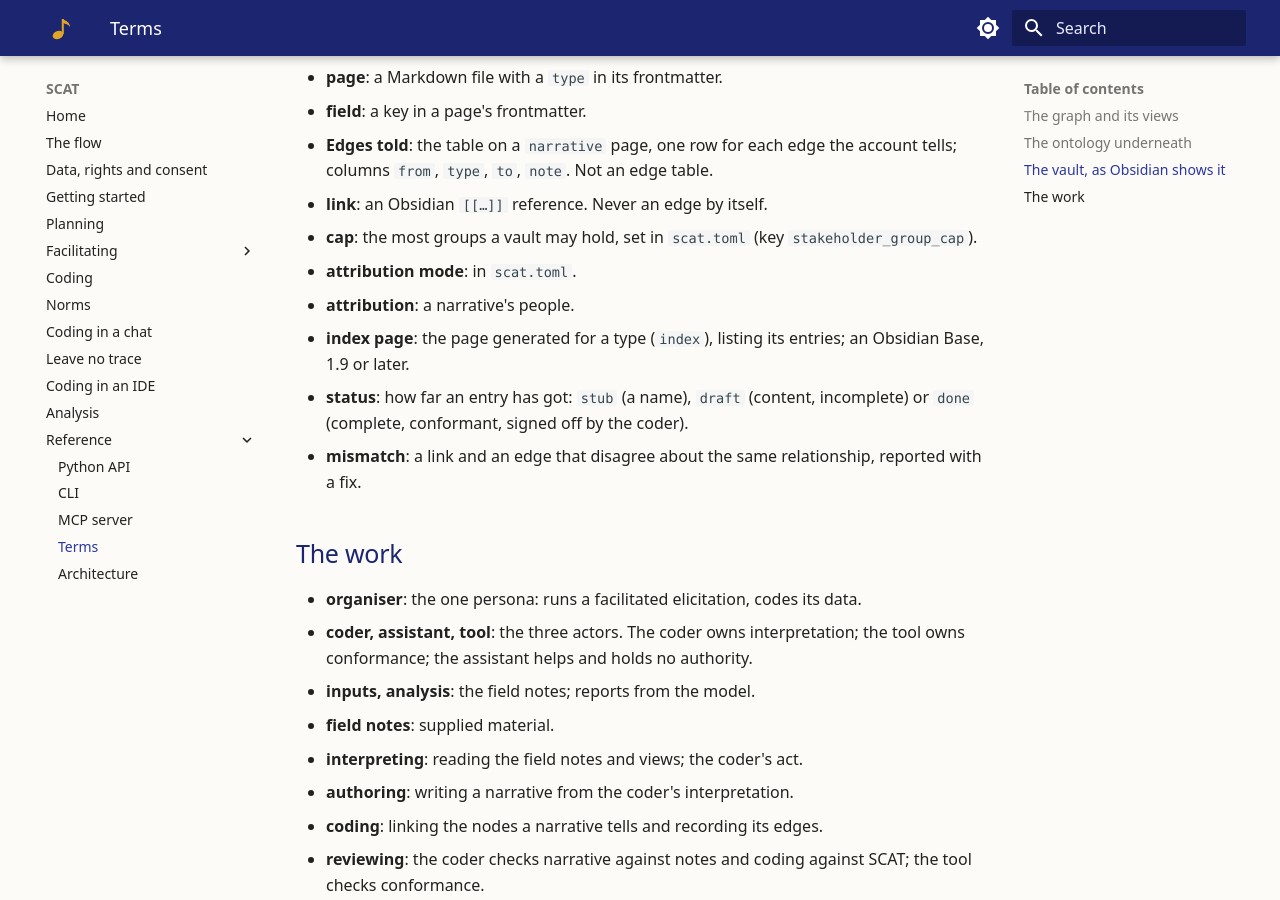
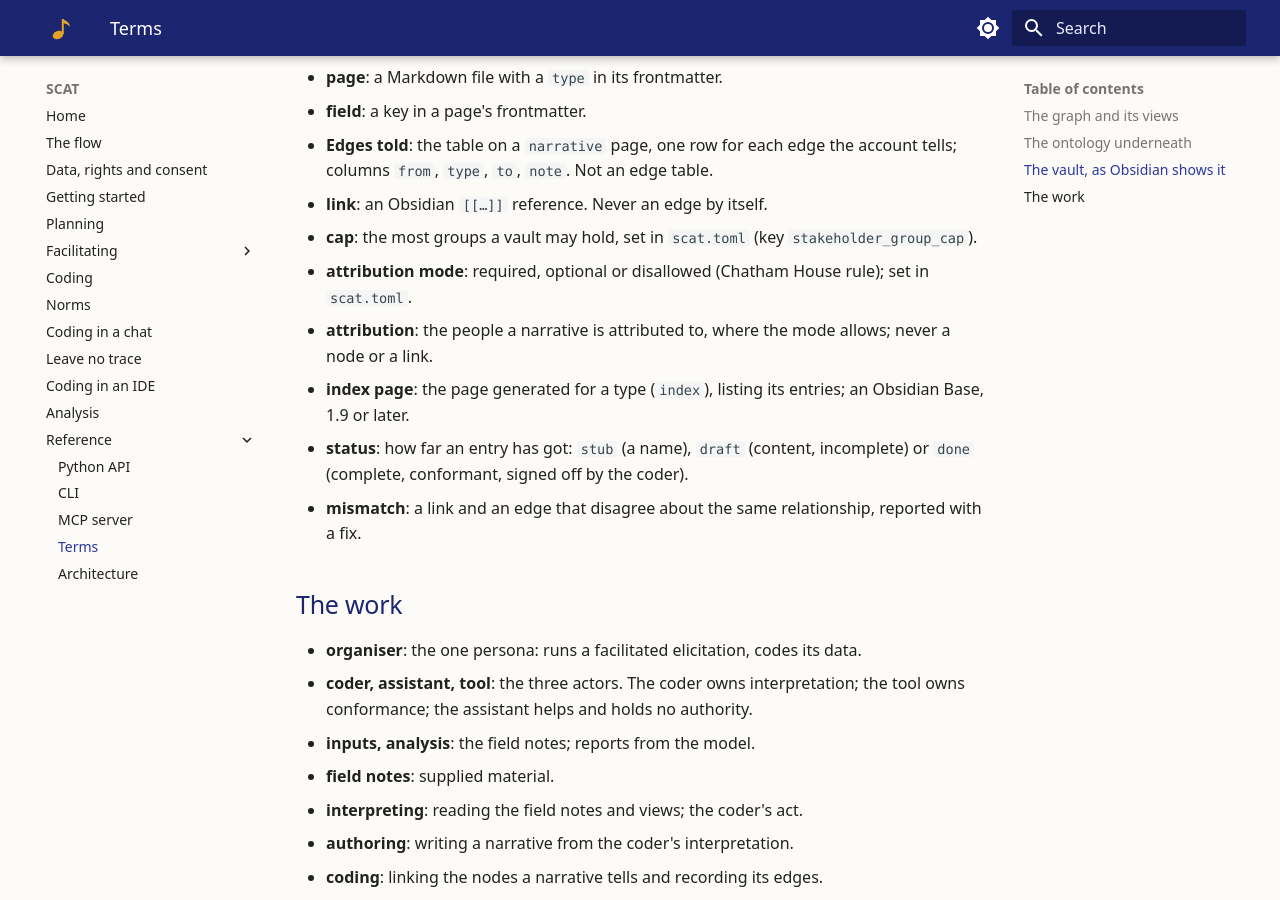
Before and after one commit to DynamicalSystemsGroup/scat-kg-tools, an MkDocs documentation site: the page built from docs/reference/terms.md, in a window 1280 px wide and 900 px high, scrolled down 1539 px. Built offline with MkDocs 1.6.1 and Material for MkDocs 9.7.7, drawn with Linux system fonts in a browser that asks for light colours; some of the changed text lies outside the part shown.

Commit message:
WP23-U1: terms page word cap 850 (D-131); fuller attribution entries

```diff
--- a/docs/reference/terms.md
+++ b/docs/reference/terms.md
@@ -39,8 +39,8 @@ Each word in one sense, as the glossary fixes it. See [Coding](../coding.md).
 - **Edges told**: the table on a `narrative` page, one row for each edge the account tells; columns `from`, `type`, `to`, `note`. Not an edge table.
 - **link**: an Obsidian `[[…]]` reference. Never an edge by itself.
 - **cap**: the most groups a vault may hold, set in `scat.toml` (key `stakeholder_group_cap`).
-- **attribution mode**: in `scat.toml`.
-- **attribution**: a narrative's people.
+- **attribution mode**: required, optional or disallowed (Chatham House rule); set in `scat.toml`.
+- **attribution**: the people a narrative is attributed to, where the mode allows; never a node or a link.
 - **index page**: the page generated for a type (`index`), listing its entries; an Obsidian Base, 1.9 or later.
 - **status**: how far an entry has got: `stub` (a name), `draft` (content, incomplete) or `done` (complete, conformant, signed off by the coder).
 - **mismatch**: a link and an edge that disagree about the same relationship, reported with a fix.
```
Also changed, not shown: other parts of docs/reference/terms.md (+1 -1 lines), 1 other file.
